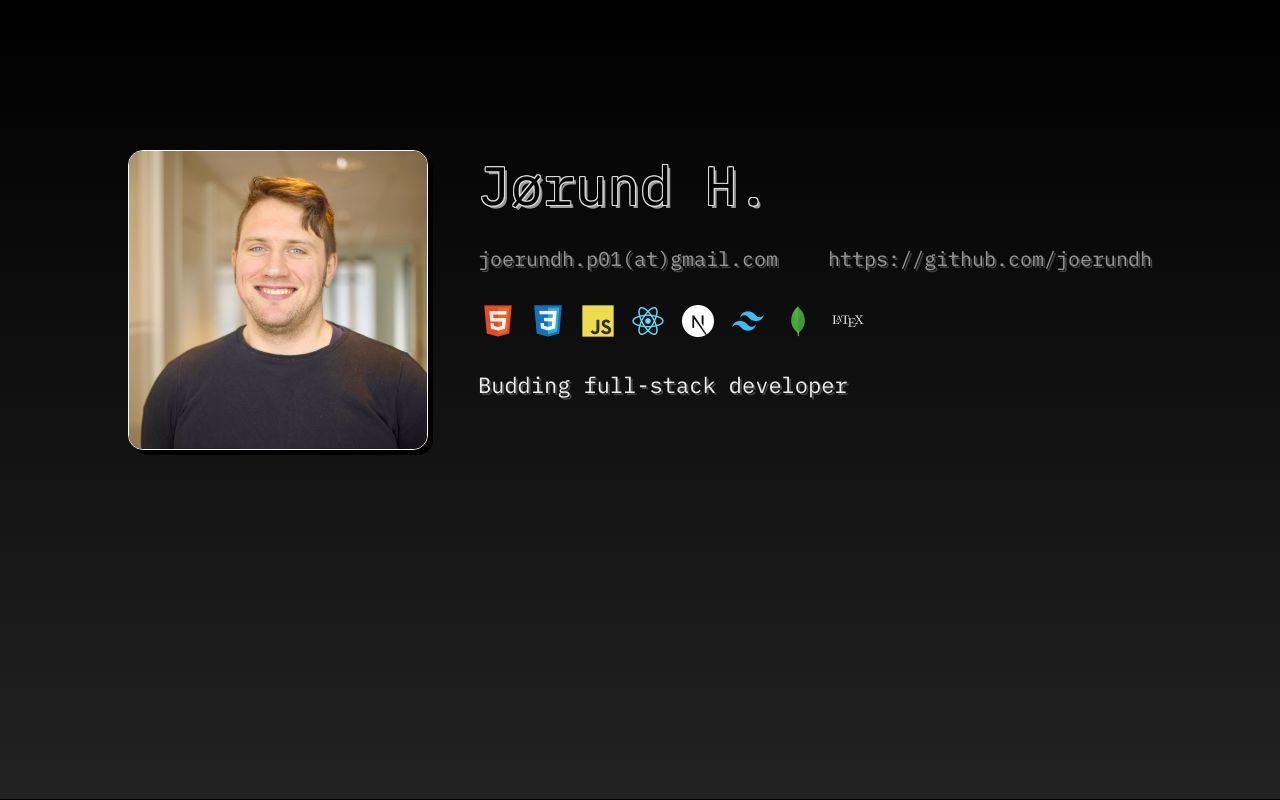
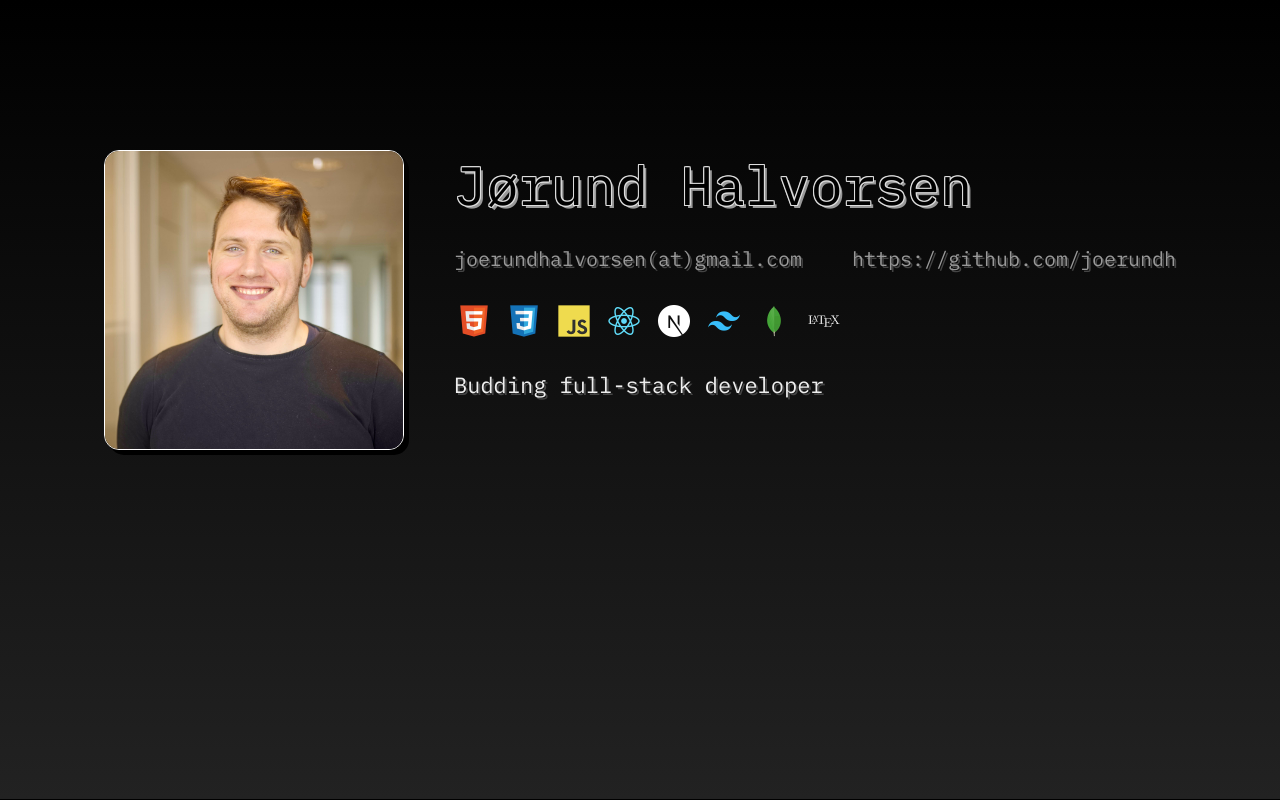
Before and after one commit to joerundh/portfolio, a plain HTML site: page index.html in a window 1280 px wide. Drawn offline with Linux system fonts and the light colour scheme.

```diff
--- a/data/profile.json
+++ b/data/profile.json
@@ -1,6 +1,6 @@
 {
-    "name": "Jørund H.",
-    "email": "joerundh.p01(at)gmail.com",
+    "name": "Jørund Halvorsen",
+    "email": "joerundhalvorsen(at)gmail.com",
     "description": "Budding full-stack developer",
     "github": {
         "username": "joerundh"
--- a/index.html
+++ b/index.html
@@ -5,7 +5,7 @@
     <meta name="viewport" content="width=device-width, initial-scale=1.0">
     <link rel="shortcut icon" href="./css/favicon/blue-Delta.ico" type="image/x-icon">
     <link rel="stylesheet" href="./css/main.css">
-    <title>Jørund H.</title>
+    <title>...</title>
     <script type="module" src="./js/render.js"></script>
 </head>
 <body>
--- a/js/render.js
+++ b/js/render.js
@@ -377,6 +377,8 @@
 OKAY, READY TO SET UP
 ===================*/
 
+document.title = profileInfo.name;
+
 addScrollListener();
 
 // Run initial timed calls
```
Also changed, not shown: images/assets/screenshots/book-and-author-search-screenshot.png, images/assets/screenshots/book-keeper-screenshot.png, images/assets/screenshots/colour-chooser-screenshot.png, images/assets/screenshots/craftsvilla-screenshot.png, images/assets/screenshots/glossary-of-qm-screenshot.png, images/assets/screenshots/latex-to-image-screenshot.png, images/assets/screenshots/mars-screenshot.png, images/assets/screenshots/paper-trail-screenshot.png, images/assets/screenshots/share-my-read-screenshot.png, images/assets/screenshots/statistical-sampling-screenshot.png.
